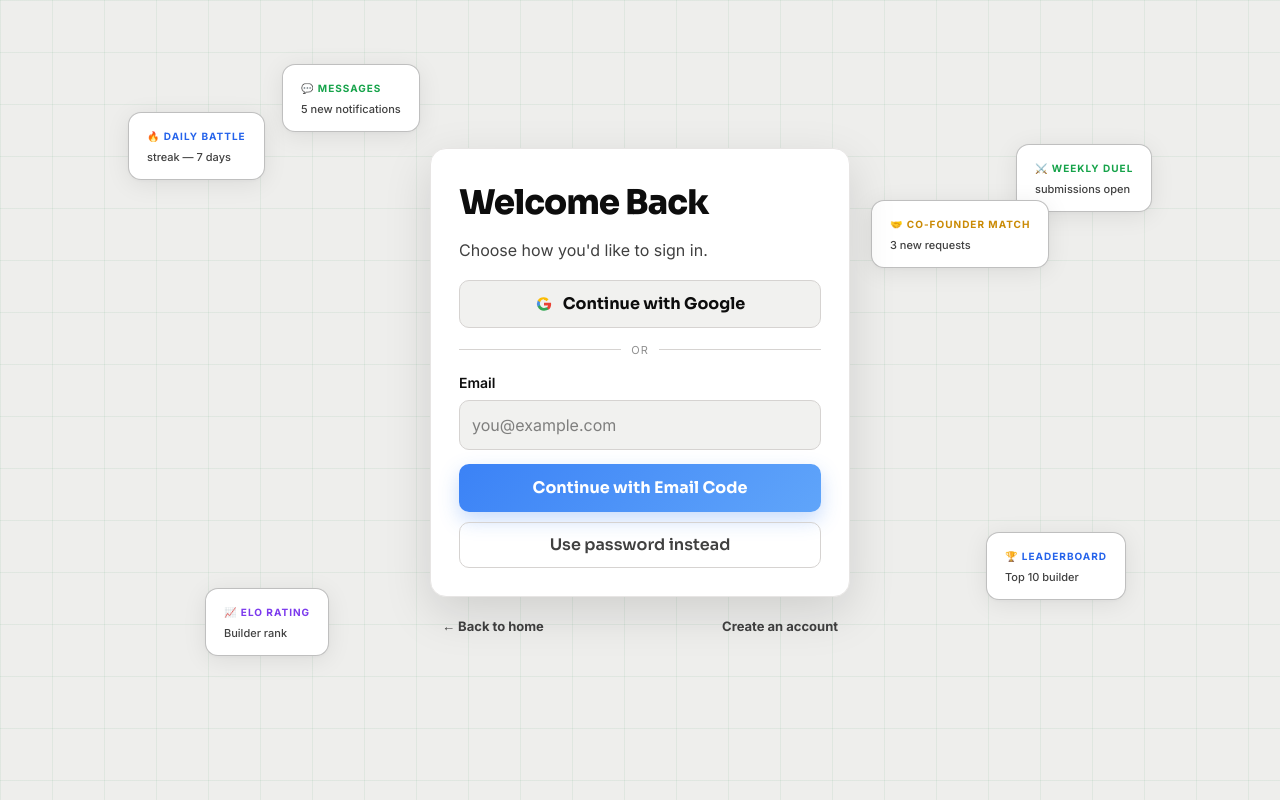
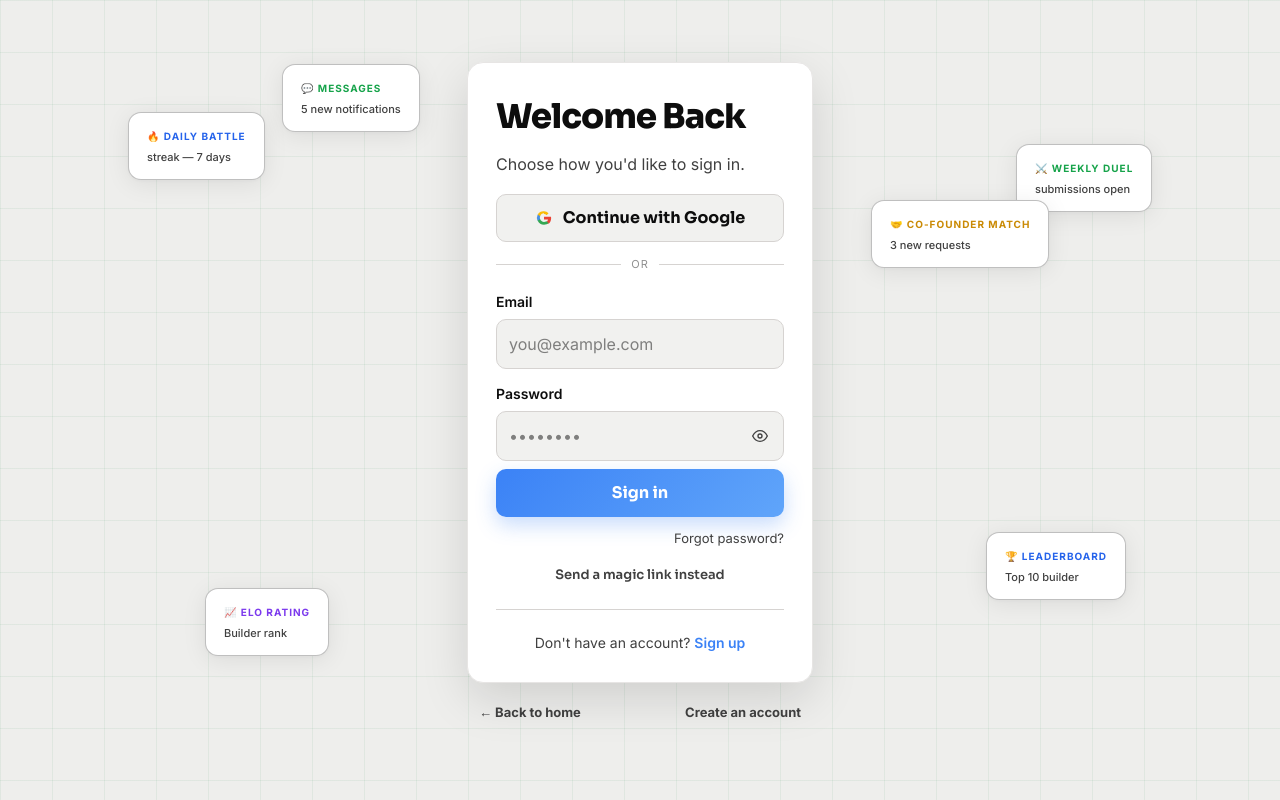
Before and after one commit to JackPigPro/pitchrival, a Next.js app: page /login in a window 1280 px wide. Built offline with nearby package versions, Linux system fonts and the light colour scheme; no server answers.

Commit message:
layout fix

```diff
--- a/app/login/LoginForm.tsx
+++ b/app/login/LoginForm.tsx
@@ -10,10 +10,10 @@ export default function LoginForm({ mode }: { mode: 'login' | 'signup' }) {
   const supabase = createClient()
   const [email, setEmail] = useState('')
   const [password, setPassword] = useState('')
-  const [confirmPassword, setConfirmPassword] = useState('')
   const [code, setCode] = useState('')
-  const [authMethod, setAuthMethod] = useState<'google' | 'otp' | 'password'>('otp')
+  const [authMode, setAuthMode] = useState<'password' | 'magic'>('password')
   const [step, setStep] = useState<'email' | 'code'>('email')
+  const [showPassword, setShowPassword] = useState(false)
   const [error, setError] = useState<string | null>(null)
   const [success, setSuccess] = useState<string | null>(null)
   const [loading, setLoading] = useState(false)
@@ -121,12 +121,6 @@ export default function LoginForm({ mode }: { mode: 'login' | 'signup' }) {
 
     try {
       if (mode === 'signup') {
-        // Validate passwords match
-        if (password !== confirmPassword) {
-          setError('Passwords do not match')
-          return
-        }
-
         if (password.length < 6) {
           setError('Password must be at least 6 characters')
           return
@@ -196,7 +190,7 @@ export default function LoginForm({ mode }: { mode: 'login' | 'signup' }) {
   }
 
   const onSubmit = async (event: FormEvent<HTMLFormElement>) => {
-    if (authMethod === 'password') {
+    if (authMode === 'password') {
       await onPasswordAuth(event)
       return
     }
@@ -232,146 +226,7 @@ export default function LoginForm({ mode }: { mode: 'login' | 'signup' }) {
         Choose how you'd like to {mode === 'signup' ? 'sign up' : 'sign in'}.
       </p>
 
-      {step === 'email' && authMethod === 'password' ? (
-        <>
-          <label style={{ display: 'block', marginBottom: '7px', color: 'var(--text)', fontWeight: 600, fontSize: '14px' }}>Email</label>
-          <input
-            type="email"
-            value={email}
-            onChange={(event) => setEmail(event.target.value)}
-            required
-            placeholder="you@example.com"
-            style={{
-              width: '100%',
-              marginBottom: '14px',
-              padding: '12px',
-              borderRadius: '10px',
-              border: '1px solid var(--border2)',
-              background: 'var(--surface)',
-              color: 'var(--text)',
-              outline: 'none',
-            }}
-          />
-
-          <label style={{ display: 'block', marginBottom: '7px', color: 'var(--text)', fontWeight: 600, fontSize: '14px' }}>Password</label>
-          <input
-            type="password"
-            value={password}
-            onChange={(event) => setPassword(event.target.value)}
-            required
-            placeholder="••••••••"
-            style={{
-              width: '100%',
-              marginBottom: mode === 'signup' ? '14px' : '8px',
-              padding: '12px',
-              borderRadius: '10px',
-              border: '1px solid var(--border2)',
-              background: 'var(--surface)',
-              color: 'var(--text)',
-              outline: 'none',
-            }}
-          />
-
-          {mode === 'signup' && (
-            <>
-              <label style={{ display: 'block', marginBottom: '7px', color: 'var(--text)', fontWeight: 600, fontSize: '14px' }}>Confirm Password</label>
-              <input
-                type="password"
-                value={confirmPassword}
-                onChange={(event) => setConfirmPassword(event.target.value)}
-                required
-                placeholder="••••••••"
-                style={{
-                  width: '100%',
-                  marginBottom: '14px',
-                  padding: '12px',
-                  borderRadius: '10px',
-                  border: '1px solid var(--border2)',
-                  background: 'var(--surface)',
-                  color: 'var(--text)',
-                  outline: 'none',
-                }}
-              />
-            </>
-          )}
-
-          {mode === 'login' && (
-            <div style={{ textAlign: 'right', marginBottom: '14px' }}>
-              <Link
-                href="/forgot-password"
-                style={{
-                  color: 'var(--text2)',
-                  fontSize: '13px',
-                  textDecoration: 'none',
-                }}
-              >
-                Forgot password?
-              </Link>
-            </div>
-          )}
-
-          {error && <p style={{ color: '#fca5a5', marginTop: 0, marginBottom: '10px', fontSize: '14px' }}>{error}</p>}
-          {success && (
-            <p
-              style={{
-                color: '#86efac',
-                marginTop: 0,
-                marginBottom: '10px',
-                fontSize: '14px',
-                background: 'rgba(22,163,74,.15)',
-                border: '1px solid rgba(22,163,74,.35)',
-                borderRadius: '10px',
-                padding: '10px 12px',
-              }}
-            >
-              {success}
-            </p>
-          )}
-
-          <button
-            type="submit"
-            disabled={loading || googleLoading}
-            style={{
-              width: '100%',
-              padding: '12px',
-              border: 'none',
-              borderRadius: '10px',
-              background: 'linear-gradient(135deg, #3b82f6, #60a5fa)',
-              color: '#fff',
-              fontWeight: 700,
-              cursor: 'pointer',
-              fontFamily: 'var(--font-display)',
-              boxShadow: '0 8px 20px rgba(59,130,246,.28)',
-            }}
-          >
-            {loading ? (mode === 'signup' ? 'Creating account...' : 'Signing in...') : (mode === 'signup' ? 'Sign Up' : 'Sign In')}
-          </button>
-
-          <button
-            type="button"
-            onClick={() => {
-              setAuthMethod('otp')
-              setError(null)
-              setSuccess(null)
-            }}
-            style={{
-              width: '100%',
-              marginTop: '10px',
-              padding: '10px',
-              border: '1px solid var(--border2)',
-              borderRadius: '10px',
-              background: 'transparent',
-              color: 'var(--text2)',
-              fontWeight: 600,
-              cursor: 'pointer',
-              fontFamily: 'var(--font-display)',
-            }}
-          >
-            Use email code instead
-          </button>
-        </>
-      ) : step === 'email' ? (
-        <>
+      {/* Google Button - Always visible */}
       <button
         type="button"
         onClick={onGoogleLogin}
@@ -402,12 +257,39 @@ export default function LoginForm({ mode }: { mode: 'login' | 'signup' }) {
         {googleLoading ? 'Connecting to Google...' : 'Continue with Google'}
       </button>
 
-          <div style={{ display: 'flex', alignItems: 'center', gap: '10px', marginBottom: '14px' }}>
+      {/* Divider - Always visible */}
+      <div style={{ display: 'flex', alignItems: 'center', gap: '10px', marginBottom: '18px' }}>
         <div style={{ height: '1px', flex: 1, background: 'var(--border2)' }} />
         <span style={{ fontSize: '11px', color: 'var(--text3)', letterSpacing: '1px', textTransform: 'uppercase' }}>or</span>
         <div style={{ height: '1px', flex: 1, background: 'var(--border2)' }} />
       </div>
 
+      {/* Error/Success messages */}
+      {error && <p style={{ color: '#fca5a5', marginTop: 0, marginBottom: '14px', fontSize: '14px' }}>{error}</p>}
+      {success && (
+        <p
+          style={{
+            color: '#86efac',
+            marginTop: 0,
+            marginBottom: '14px',
+            fontSize: '14px',
+            background: 'rgba(22,163,74,.15)',
+            border: '1px solid rgba(22,163,74,.35)',
+            borderRadius: '10px',
+            padding: '10px 12px',
+          }}
+        >
+          {success}
+        </p>
+      )}
+
+      {/* Password Mode */}
+      {authMode === 'password' && step === 'email' && (
+        <div style={{
+          transition: 'opacity 0.2s ease-in-out, transform 0.2s ease-in-out',
+          opacity: 1,
+          transform: 'translateY(0)',
+        }}>
           <label style={{ display: 'block', marginBottom: '7px', color: 'var(--text)', fontWeight: 600, fontSize: '14px' }}>Email</label>
           <input
             type="email"
@@ -427,23 +309,53 @@ export default function LoginForm({ mode }: { mode: 'login' | 'signup' }) {
             }}
           />
 
-          {error && <p style={{ color: '#fca5a5', marginTop: 0, marginBottom: '10px', fontSize: '14px' }}>{error}</p>}
-          {success && (
-            <p
+          <label style={{ display: 'block', marginBottom: '7px', color: 'var(--text)', fontWeight: 600, fontSize: '14px' }}>Password</label>
+          <div style={{ position: 'relative', marginBottom: mode === 'login' ? '8px' : '14px' }}>
+            <input
+              type={showPassword ? 'text' : 'password'}
+              value={password}
+              onChange={(event) => setPassword(event.target.value)}
+              required
+              placeholder="••••••••"
               style={{
-                color: '#86efac',
-                marginTop: 0,
-                marginBottom: '10px',
-                fontSize: '14px',
-                background: 'rgba(22,163,74,.15)',
-                border: '1px solid rgba(22,163,74,.35)',
+                width: '100%',
+                padding: '12px',
+                paddingRight: '40px',
                 borderRadius: '10px',
-                padding: '10px 12px',
+                border: '1px solid var(--border2)',
+                background: 'var(--surface)',
+                color: 'var(--text)',
+                outline: 'none',
+              }}
+            />
+            <button
+              type="button"
+              onClick={() => setShowPassword(!showPassword)}
+              style={{
+                position: 'absolute',
+                right: '12px',
+                top: '50%',
+                transform: 'translateY(-50%)',
+                background: 'none',
+                border: 'none',
+                cursor: 'pointer',
+                padding: '4px',
+                color: 'var(--text2)',
               }}
             >
-              {success}
-            </p>
+              {showPassword ? (
+                <svg width="16" height="16" viewBox="0 0 24 24" fill="none" stroke="currentColor" strokeWidth="2">
+                  <path d="M17.94 17.94A10.07 10.07 0 0 1 12 20c-7 0-11-8-11-8a18.45 18.45 0 0 1 5.06-5.94M9.9 4.24A9.12 9.12 0 0 1 12 4c7 0 11 8 11 8a18.5 18.5 0 0 1-2.16 3.19m-6.72-1.07a3 3 0 1 1-4.24-4.24"/>
+                  <line x1="1" y1="1" x2="23" y2="23"/>
+                </svg>
+              ) : (
+                <svg width="16" height="16" viewBox="0 0 24 24" fill="none" stroke="currentColor" strokeWidth="2">
+                  <path d="M1 12s4-8 11-8 11 8 11 8-4 8-11 8-11-8-11-8z"/>
+                  <circle cx="12" cy="12" r="3"/>
+                </svg>
               )}
+            </button>
+          </div>
 
           <button
             type="submit"
@@ -459,36 +371,128 @@ export default function LoginForm({ mode }: { mode: 'login' | 'signup' }) {
               cursor: 'pointer',
               fontFamily: 'var(--font-display)',
               boxShadow: '0 8px 20px rgba(59,130,246,.28)',
+              marginBottom: '8px',
             }}
           >
-            {loading ? 'Sending code...' : 'Continue with Email Code'}
+            {loading ? (mode === 'signup' ? 'Creating account...' : 'Signing in...') : (mode === 'signup' ? 'Create account' : 'Sign in')}
           </button>
 
+          {mode === 'login' && (
+            <div style={{ textAlign: 'right', marginBottom: '12px' }}>
+              <Link
+                href="/forgot-password"
+                style={{
+                  color: 'var(--text2)',
+                  fontSize: '13px',
+                  textDecoration: 'none',
+                }}
+              >
+                Forgot password?
+              </Link>
+            </div>
+          )}
+
+          <div style={{ textAlign: 'center', marginBottom: '20px' }}>
             <button
               type="button"
               onClick={() => {
-              setAuthMethod('password')
+                setAuthMode('magic')
                 setError(null)
                 setSuccess(null)
               }}
               style={{
+                background: 'none',
+                border: 'none',
+                color: 'var(--text2)',
+                fontSize: '13px',
+                cursor: 'pointer',
+                textDecoration: 'none',
+                fontFamily: 'var(--font-display)',
+              }}
+            >
+              Send a magic link instead
+            </button>
+          </div>
+        </div>
+      )}
+
+      {/* Magic Link Mode */}
+      {authMode === 'magic' && step === 'email' && (
+        <div style={{
+          transition: 'opacity 0.2s ease-in-out, transform 0.2s ease-in-out',
+          opacity: 1,
+          transform: 'translateY(0)',
+        }}>
+          <label style={{ display: 'block', marginBottom: '7px', color: 'var(--text)', fontWeight: 600, fontSize: '14px' }}>Email</label>
+          <input
+            type="email"
+            value={email}
+            onChange={(event) => setEmail(event.target.value)}
+            required
+            placeholder="you@example.com"
+            style={{
               width: '100%',
-              marginTop: '10px',
-              padding: '10px',
+              marginBottom: '14px',
+              padding: '12px',
+              borderRadius: '10px',
               border: '1px solid var(--border2)',
+              background: 'var(--surface)',
+              color: 'var(--text)',
+              outline: 'none',
+            }}
+          />
+
+          <button
+            type="submit"
+            disabled={loading || googleLoading}
+            style={{
+              width: '100%',
+              padding: '12px',
+              border: 'none',
               borderRadius: '10px',
-              background: 'transparent',
+              background: 'linear-gradient(135deg, #3b82f6, #60a5fa)',
+              color: '#fff',
+              fontWeight: 700,
+              cursor: 'pointer',
+              fontFamily: 'var(--font-display)',
+              boxShadow: '0 8px 20px rgba(59,130,246,.28)',
+              marginBottom: '12px',
+            }}
+          >
+            {loading ? 'Sending magic link...' : 'Send magic link'}
+          </button>
+
+          <div style={{ textAlign: 'center', marginBottom: '20px' }}>
+            <button
+              type="button"
+              onClick={() => {
+                setAuthMode('password')
+                setError(null)
+                setSuccess(null)
+              }}
+              style={{
+                background: 'none',
+                border: 'none',
                 color: 'var(--text2)',
-              fontWeight: 600,
+                fontSize: '13px',
                 cursor: 'pointer',
+                textDecoration: 'none',
                 fontFamily: 'var(--font-display)',
               }}
             >
               Use password instead
             </button>
-        </>
-      ) : (
-        <>
+          </div>
+        </div>
+      )}
+
+      {/* Code verification mode */}
+      {step === 'code' && (
+        <div style={{
+          transition: 'opacity 0.2s ease-in-out, transform 0.2s ease-in-out',
+          opacity: 1,
+          transform: 'translateY(0)',
+        }}>
           <div style={{ marginBottom: '20px' }}>
             <p style={{ color: 'var(--text2)', marginBottom: '14px' }}>
               We sent a 6-digit code to <strong>{email}</strong>
@@ -545,7 +549,7 @@ export default function LoginForm({ mode }: { mode: 'login' | 'signup' }) {
               setStep('email')
               setError(null)
               setSuccess(null)
-              setAuthMethod('otp')
+              setAuthMode('magic')
             }}
             style={{
               width: '100%',
@@ -562,8 +566,31 @@ export default function LoginForm({ mode }: { mode: 'login' | 'signup' }) {
           >
             Back to Email
           </button>
-        </>
+        </div>
       )}
+
+      {/* Bottom switcher */}
+      <div style={{
+        marginTop: '24px',
+        paddingTop: '20px',
+        borderTop: '1px solid var(--border2)',
+        textAlign: 'center',
+      }}>
+        <span style={{ color: 'var(--text2)', fontSize: '14px' }}>
+          {mode === 'signup' ? 'Already have an account? ' : "Don't have an account? "}
+        </span>
+        <Link
+          href={mode === 'signup' ? '/login?mode=login' : '/login?mode=signup'}
+          style={{
+            color: '#3b82f6',
+            fontSize: '14px',
+            fontWeight: 600,
+            textDecoration: 'none',
+          }}
+        >
+          {mode === 'signup' ? 'Sign in' : 'Sign up'}
+        </Link>
+      </div>
     </form>
   )
 }
```
Lines whose indentation alone changed are shown as unchanged.
